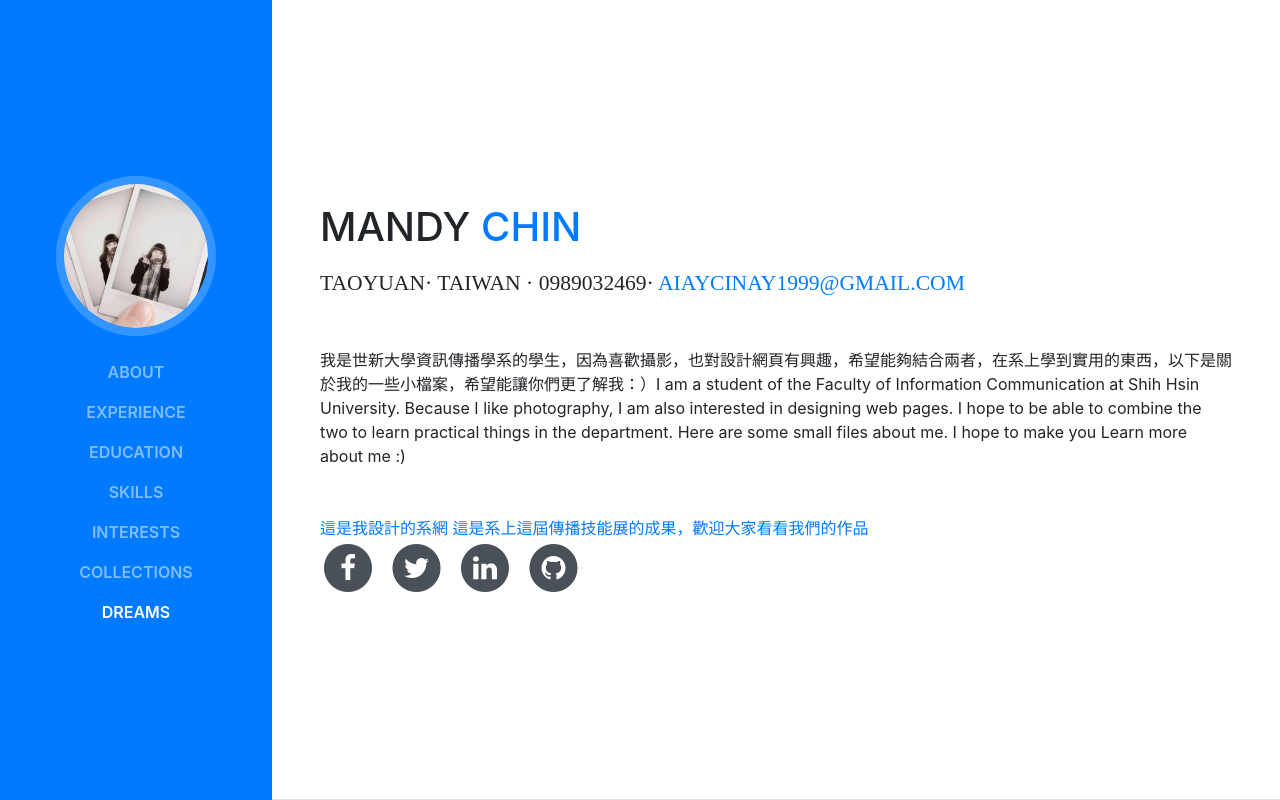
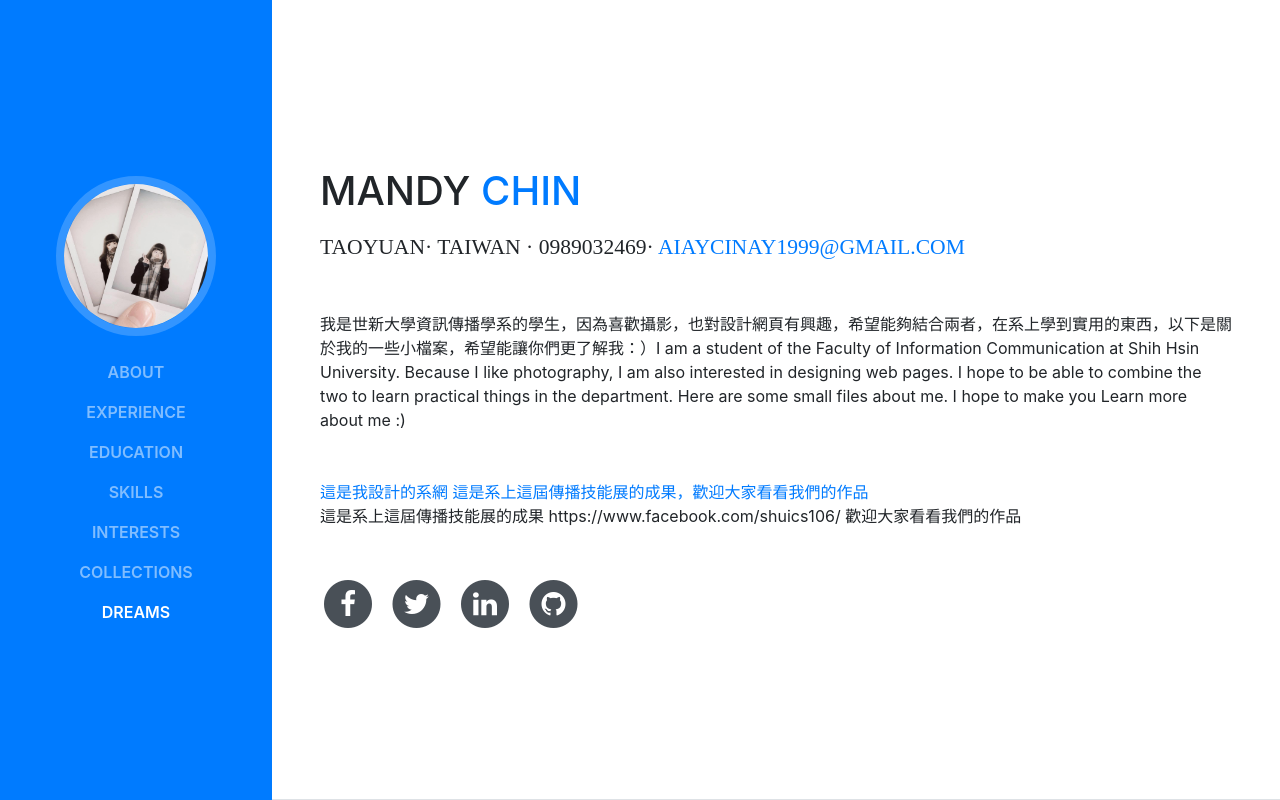
Before and after one commit to maaanling/maaanling.github.io, a website with bundled scripts: page index.html in a window 1280 px wide. Shown: the top 800 px of the page. Built offline with nearby package versions, Linux system fonts and the light colour scheme; a web font is replaced by a local one.

Commit message:
Add files via upload

```diff
--- a/index.html
+++ b/index.html
@@ -78,6 +78,7 @@
           <p class="mb-5">我是世新大學資訊傳播學系的學生，因為喜歡攝影，也對設計網頁有興趣，希望能夠結合兩者，在系上學到實用的東西，以下是關於我的一些小檔案，希望能讓你們更了解我：）I am a student of the Faculty of Information Communication at Shih Hsin University. Because I like photography, I am also interested in designing web pages. I hope to be able to combine the two to learn practical things in the department. Here are some small files about me. I hope to make you Learn more about me :)</p>
          <a href="https://shuics10.github.io target="_blank">這是我設計的系網</a>
 		 <a href=" https://www.youtube.com/watch?v=3kRzVZkcGa8target="_blank">這是系上這屆傳播技能展的成果，歡迎大家看看我們的作品</a>
+		  <p class="mb-5"> 這是系上這屆傳播技能展的成果 https://www.facebook.com/shuics106/ 歡迎大家看看我們的作品</p>
 		  <ul class="list-inline list-social-icons mb-0">
             <li class="list-inline-item">
               <a href="#">
```
